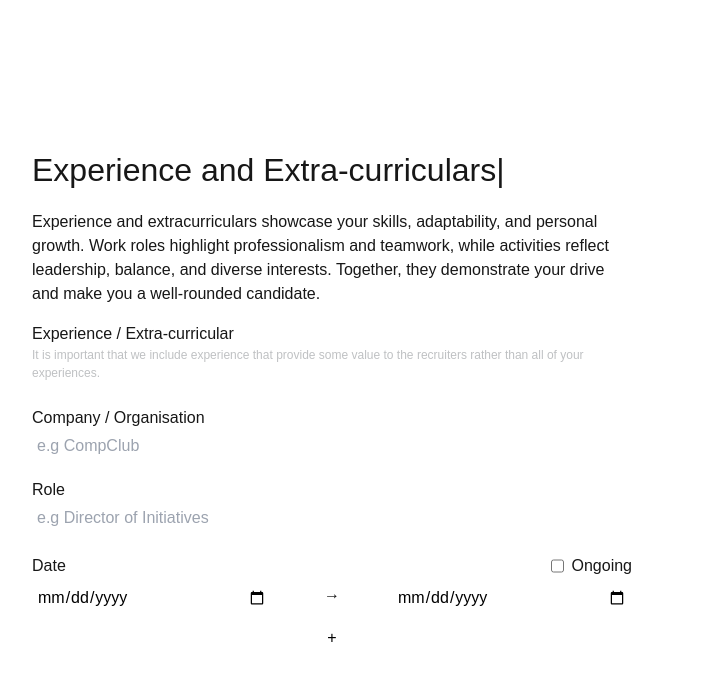
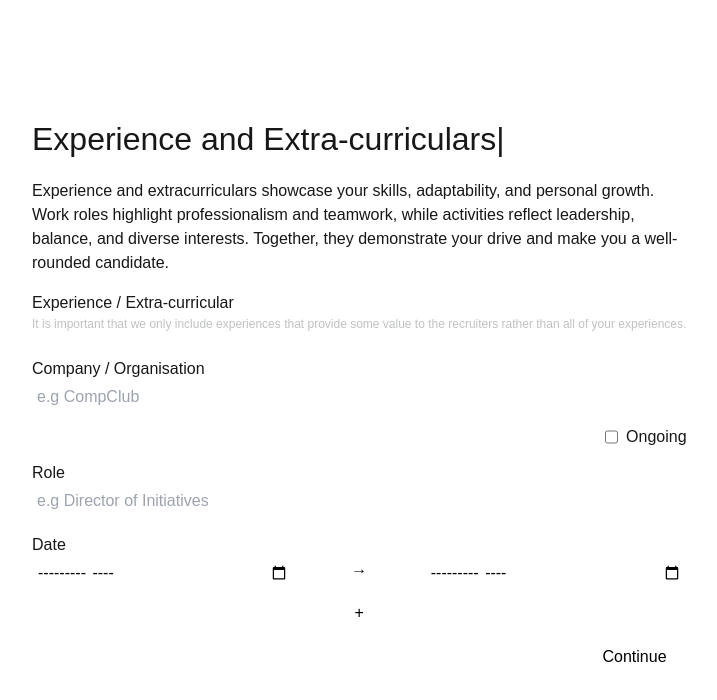
Before and after one commit to mrunixx/notcookedyet, a Next.js app: page /details/experience in a window 1280 px wide. Shown: the top 700 px of the page, without its empty margins (0-717 px from the left). Built offline with nearby package versions, Linux system fonts and the light colour scheme.

Commit message:
implemented experiences page and fixed up form-hint gap issue

```diff
--- /dev/null
+++ b/src/app/components/ExperienceBanner.jsx
@@ -0,0 +1,30 @@
+const ExperienceBanner = ({ experience, onClick }) => {
+  const formatMonthYear = (date) => {
+    if (!date) return "";
+    const [year, month] = date.split("-");
+    const dateObj = new Date(year, month - 1);
+    return dateObj.toLocaleString("default", { month: "short", year: "numeric" });
+  };
+
+  return (
+    <div className="experience-banner flex">
+      <div className="flex flex-col h-[5em] w-full bg-white text-black rounded-md flex py-2 px-5 justify-center">
+        <div className="flex justify-between items-center">
+          <p>{experience.org}</p>
+          <p>{formatMonthYear(experience.dateStarted)} &rarr; {experience.ongoing && <>Ongoing</>}{!experience.ongoing && formatMonthYear(experience.dateEnded)}</p>
+        </div>
+        <span className="form-hint" style={{color: "#000000"}}>{experience.role}</span>
+        <div className="flex justify-end items-center">
+          <button
+            className="trash-btn w-10 rounded-md mild-glowing-button h-[2em] self-end"
+            onClick={() => onClick(experience.org)}
+          >
+            &#8722;
+          </button>
+        </div>
+      </div>
+    </div>
+  );
+};
+
+export default ExperienceBanner;
--- a/src/app/details/academics/page.jsx
+++ b/src/app/details/academics/page.jsx
@@ -89,7 +89,7 @@ const Academics = () => {
       <div className="details-input gap-2">
         <p className="mb-2">
           High Achieving Courses
-          <span className="form-hint">Limit to 3 based on application.</span>
+          <span className="form-hint"> Limit to 3 based on application.</span>
         </p>
         {courses.map((course, index) => {
           return <CourseBanner key={index} value={course} onClick={handleCourseRemove} />;
--- a/src/app/details/experience/page.jsx
+++ b/src/app/details/experience/page.jsx
@@ -1,15 +1,63 @@
 "use client";
 
 import TypeAnimationDetails from "../../components/TypeAnimationDetails";
-import { useState } from "react";
+import { useEffect, useState } from "react";
+import ExperienceBanner from "../../components/ExperienceBanner";
+import Link from "next/link";
 
 const Experience = () => {
-  const [experiences, setExperiences] = useState([]);
+  const [experiences, setExperiences] = useState(() => {
+    const localData = JSON.parse(localStorage.getItem("experiences"));
+    return localData ? localData : [];
+  });
   const [ongoing, setOngoing] = useState(false);
+  const [org, setOrg] = useState("");
+  const [role, setRole] = useState("");
+  const [dateStarted, setDateStarted] = useState("");
+  const [dateEnded, setDateEnded] = useState("");
 
   const handleOngoingCheckbox = (e) => {
     setOngoing(e.target.checked);
   };
+
+  const handleAddExperience = () => {
+    const experience = {
+      org: org,
+      role: role,
+      ongoing: ongoing,
+      dateStarted: dateStarted,
+      dateEnded: dateEnded,
+    };
+
+    const newExperiences = [...experiences];
+    const index = newExperiences.find((e) => e.org === org);
+    if (index) {
+      return;
+    }
+
+    newExperiences.push(experience);
+
+    setExperiences(newExperiences);
+    setOrg("");
+    setRole("");
+    setDateEnded("");
+    setDateStarted("");
+    setOngoing(false);
+  };
+
+  const handleRemoveExperience = (org) => {
+    const newExperiences = [...experiences];
+    const index = newExperiences.findIndex((exp) => exp.org === org);
+
+    if (index !== -1) {
+      newExperiences.splice(index, 1);
+      setExperiences(newExperiences);
+    }
+  };
+
+  useEffect(() => {
+    localStorage.setItem("experiences", JSON.stringify(experiences));
+  }, [experiences]);
 
   return (
     <div className="main-page-horizontal">
@@ -24,14 +72,31 @@ const Experience = () => {
         <div className="flex flex-col">
           Experience / Extra-curricular
           <span className="form-hint">
-            It is important that we include experience that provide some value to the recruiters
-            rather than all of your experiences.
+            It is important that we only include experiences that provide some value to the
+            recruiters rather than all of your experiences.
           </span>
         </div>
         <div className="details-input">
           <label className="flex flex-col justify-center w-full my-2">
             Company / Organisation
-            <input type="text" name="project-input" className="w-full" placeholder="e.g CompClub" />
+            <input
+              type="text"
+              name="project-input"
+              className="w-full"
+              placeholder="e.g CompClub"
+              value={org}
+              onChange={(e) => setOrg(e.target.value)}
+            />
+          </label>
+          <label className="flex items-center justify-end gap-2 w-full">
+            <input
+              type="checkbox"
+              name="ongoing"
+              id="ongoing-checkbox"
+              checked={ongoing}
+              onChange={handleOngoingCheckbox}
+            />
+            Ongoing
           </label>
           <label className="flex flex-col justify-center w-full my-2">
             Role
@@ -39,41 +104,55 @@ const Experience = () => {
               type="text"
               name="project-input"
               className="w-full"
+              value={role}
               placeholder="e.g Director of Initiatives"
+              onChange={(e) => setRole(e.target.value)}
             />
           </label>
           <label className="flex flex-col justify-center w-full my-2">
-            <div className="flex justify-between items-center">
-              Date
-              <label className="flex items-center justify-end gap-2 w-full">
-                <input
-                  type="checkbox"
-                  name="ongoing"
-                  id="ongoing-checkbox"
-                  value={ongoing}
-                  onChange={handleOngoingCheckbox}
-                />
-                Ongoing
-              </label>
-            </div>
+            <div className="flex justify-between items-center">Date</div>
             <div className="date-inputs flex justify-between w-full">
-              <input type="date" name="data-started" id="date-input" />
+              <input
+                type="month"
+                name="data-started"
+                id="date-input"
+                value={dateStarted}
+                onChange={(e) => setDateStarted(e.target.value)}
+              />
               {!ongoing && (
                 <>
                   &rarr;
-                  <input type="date" name="data-ended" id="date-input" />
+                  <input
+                    type="month"
+                    name="data-ended"
+                    id="date-input"
+                    value={dateEnded}
+                    onChange={(e) => setDateEnded(e.target.value)}
+                  />
                 </>
               )}
             </div>
           </label>
-          <button className="trash-btn w-full rounded-md mild-glowing-button h-[2em] self-end">
+          <button
+            className="trash-btn w-full rounded-md mild-glowing-button h-[2em] self-end"
+            onClick={handleAddExperience}
+          >
             &#43;
           </button>
+          <Link href="/create" className="flex justify-end my-2">
+            <button className="glowing-button">Continue</button>
+          </Link>
         </div>
       </div>
       <div className="main-right">
         {experiences.map((experience, index) => {
-          return <ExperienceBanner key={index} experience={experience} />;
+          return (
+            <ExperienceBanner
+              key={index}
+              experience={experience}
+              onClick={handleRemoveExperience}
+            />
+          );
         })}
       </div>
     </div>
--- a/src/app/details/page.jsx
+++ b/src/app/details/page.jsx
@@ -62,7 +62,7 @@ const Identity = () => {
       <label className="details-input">
         <p>
           Email
-          <span className="form-hint">Make sure the email is professional!</span>
+          <span className="form-hint"> Make sure the email is professional!</span>
         </p>
         <input type="text" name="email" value={email} onChange={(e) => setEmail(e.target.value)} />
       </label>
--- a/src/app/details/projects/page.jsx
+++ b/src/app/details/projects/page.jsx
@@ -52,7 +52,7 @@ const Projects = () => {
       <div className="details-input gap-2">
         <p>
           Projects
-          <span className="form-hint">Use 2-3 projects relating to your application.</span>
+          <span className="form-hint"> Use 2-3 projects relating to your application.</span>
         </p>
         {projects.map((p, index) => {
           return <ProjectBanner key={index} name={p.name} url={p.url} onClick={handleProjectDelete} />;
--- a/src/app/globals.css
+++ b/src/app/globals.css
@@ -59,13 +59,17 @@ button:focus {
   flex-direction: column;
   justify-content: center;
   gap: 1em;
-  flex: 1;
+  flex: 6;
   width: 100%;
   height: 85vh;
 }
 
 .main-right {
-  flex: 1;
+  display: flex;
+  flex-direction: column;
+  justify-content: center;
+  gap: 1em;
+  flex: 5;
   width: 100%;
   height: 85vh;
 }
```
